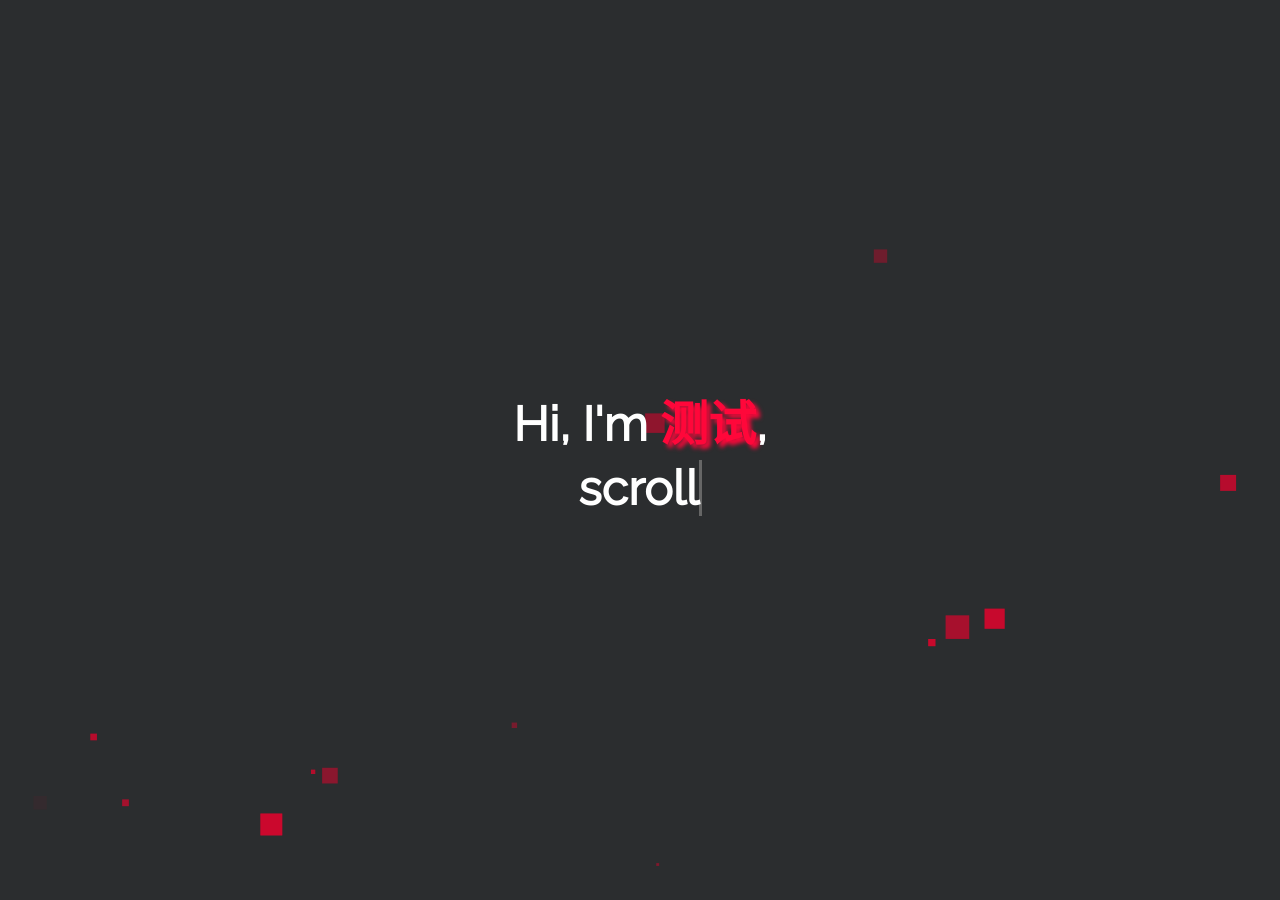
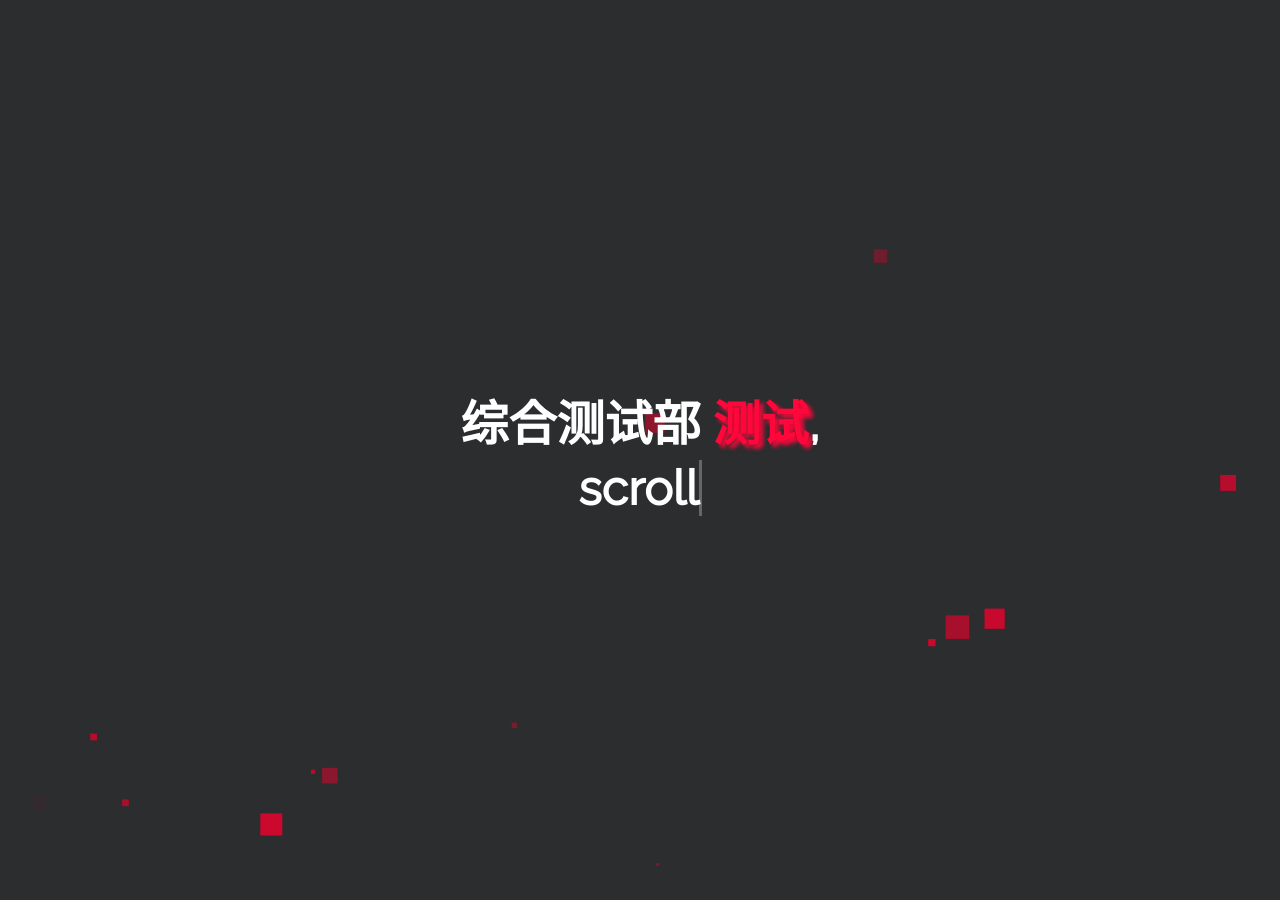
Before and after one commit to gyb666/QA, a Jekyll site: the page built from index.html, in a window 1280 px wide and 900 px high. Built offline with Jekyll 4.4.1, drawn with Linux system fonts in a browser that asks for light colours.

Commit message:
Update landing-page.html

```diff
--- a/_includes/landing-page.html
+++ b/_includes/landing-page.html
@@ -1,6 +1,6 @@
 <div id="landing">
   <div class="landing-title">
-    <h1>Hi, I&#39;m
+    <h1>综合测试部
       <span class="highlight-title">{{site.username}}</span>,
     </h1>
     <h1>
```
